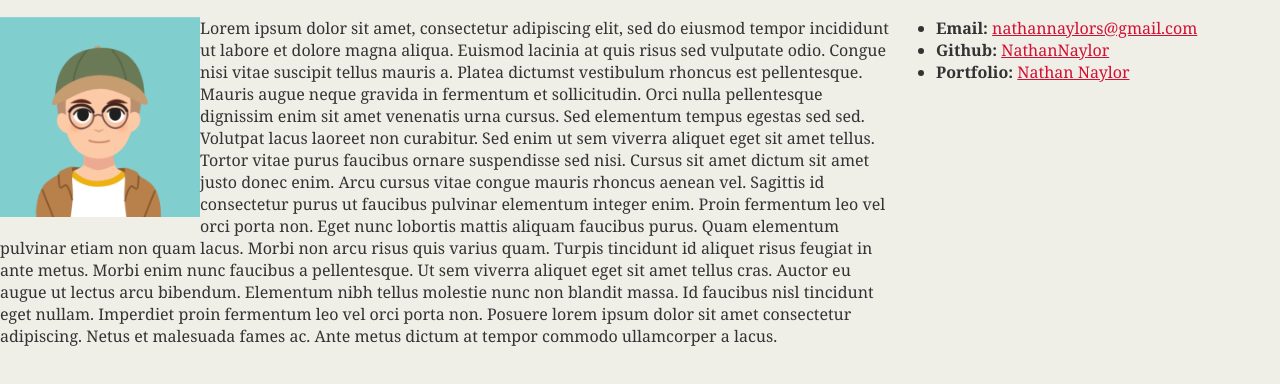
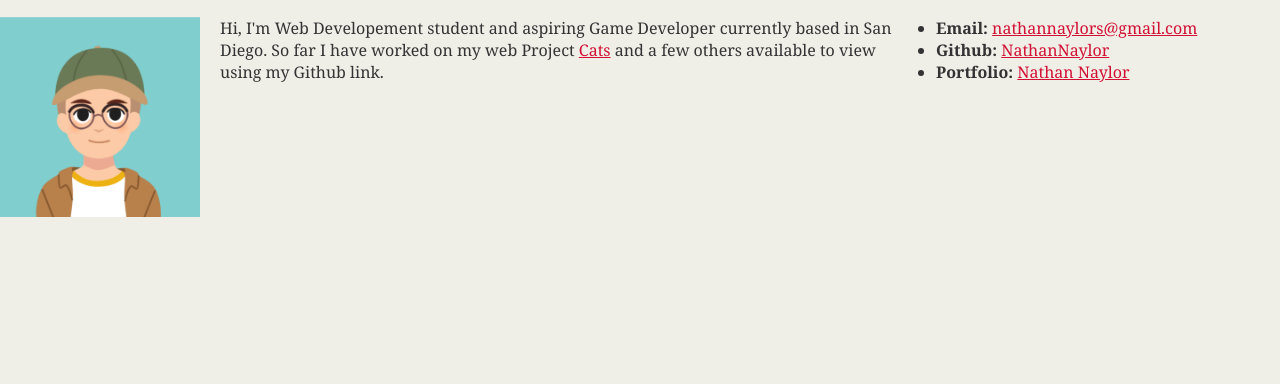
Before and after one commit to NathanNaylor/NathanNaylor.github.io, a plain HTML site: page index.html in a window 1280 px wide. Shown: the part 124-508 px from the top of the page. Drawn offline with Linux system fonts and the light colour scheme.

Commit message:
replaced lorum ipsum text with a link to Cats project

```diff
--- a/index.html
+++ b/index.html
@@ -21,8 +21,7 @@
 
 
         <p>
-          Lorem ipsum dolor sit amet, consectetur adipiscing elit, sed do eiusmod tempor incididunt ut labore et dolore magna aliqua. Euismod lacinia at quis risus sed vulputate odio. Congue nisi vitae suscipit tellus mauris a. Platea dictumst vestibulum rhoncus est pellentesque. Mauris augue neque gravida in fermentum et sollicitudin. Orci nulla pellentesque dignissim enim sit amet venenatis urna cursus. Sed elementum tempus egestas sed sed. Volutpat lacus laoreet non curabitur. Sed enim ut sem viverra aliquet eget sit amet tellus. Tortor vitae purus faucibus ornare suspendisse sed nisi.
-          Cursus sit amet dictum sit amet justo donec enim. Arcu cursus vitae congue mauris rhoncus aenean vel. Sagittis id consectetur purus ut faucibus pulvinar elementum integer enim. Proin fermentum leo vel orci porta non. Eget nunc lobortis mattis aliquam faucibus purus. Quam elementum pulvinar etiam non quam lacus. Morbi non arcu risus quis varius quam. Turpis tincidunt id aliquet risus feugiat in ante metus. Morbi enim nunc faucibus a pellentesque. Ut sem viverra aliquet eget sit amet tellus cras. Auctor eu augue ut lectus arcu bibendum. Elementum nibh tellus molestie nunc non blandit massa. Id faucibus nisl tincidunt eget nullam. Imperdiet proin fermentum leo vel orci porta non. Posuere lorem ipsum dolor sit amet consectetur adipiscing. Netus et malesuada fames ac. Ante metus dictum at tempor commodo ullamcorper a lacus.
+          Hi, I'm  Web Developement student and aspiring Game Developer currently based in San Diego. So far I have worked on my web Project <a href="https://nathannaylor.github.io/cats/" target="_blank">Cats</a> and a few others available to view using my Github link.
         </p>
       </section>
 
--- a/style.css
+++ b/style.css
@@ -35,6 +35,8 @@ h2{
 #bio-image {
     float: left;
     width: 200px;
+    margin-right: 20px;
+    margin-bottom: 20px;
 }
 
 #contact-info {
```
